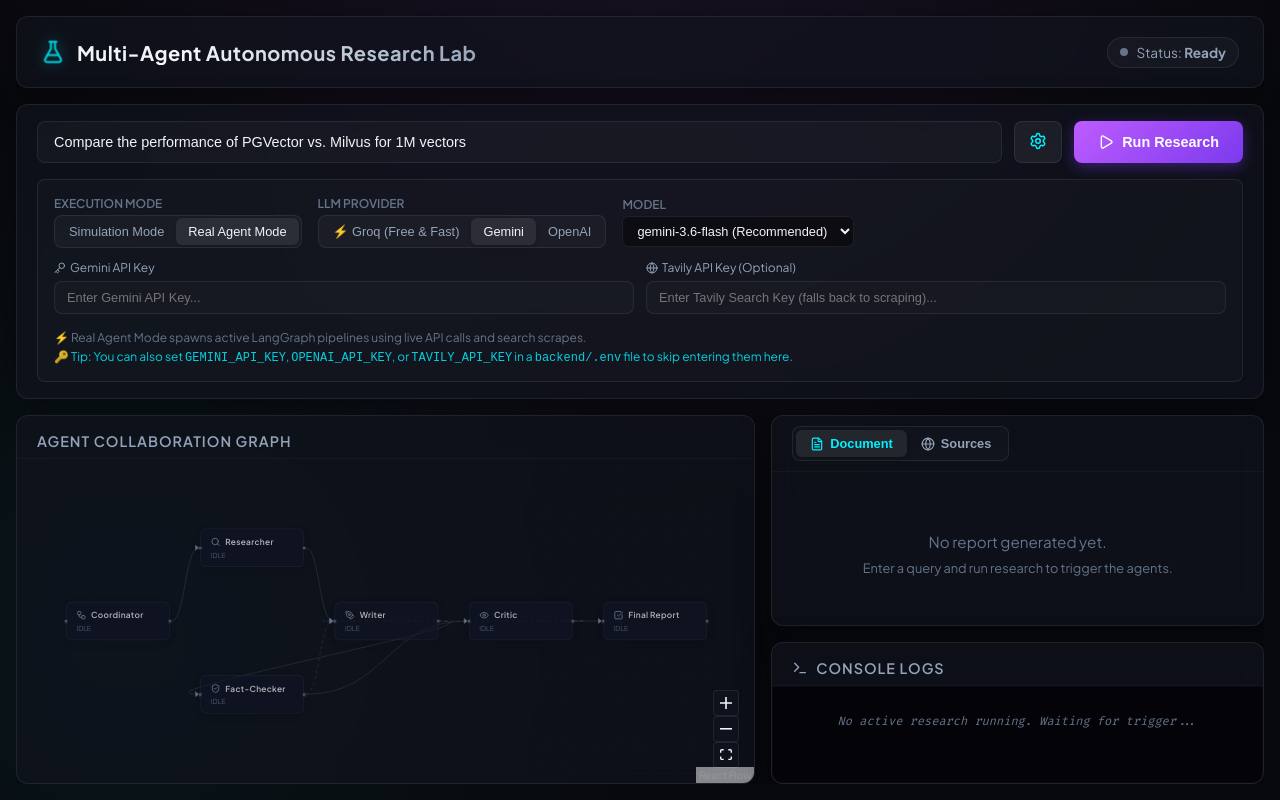
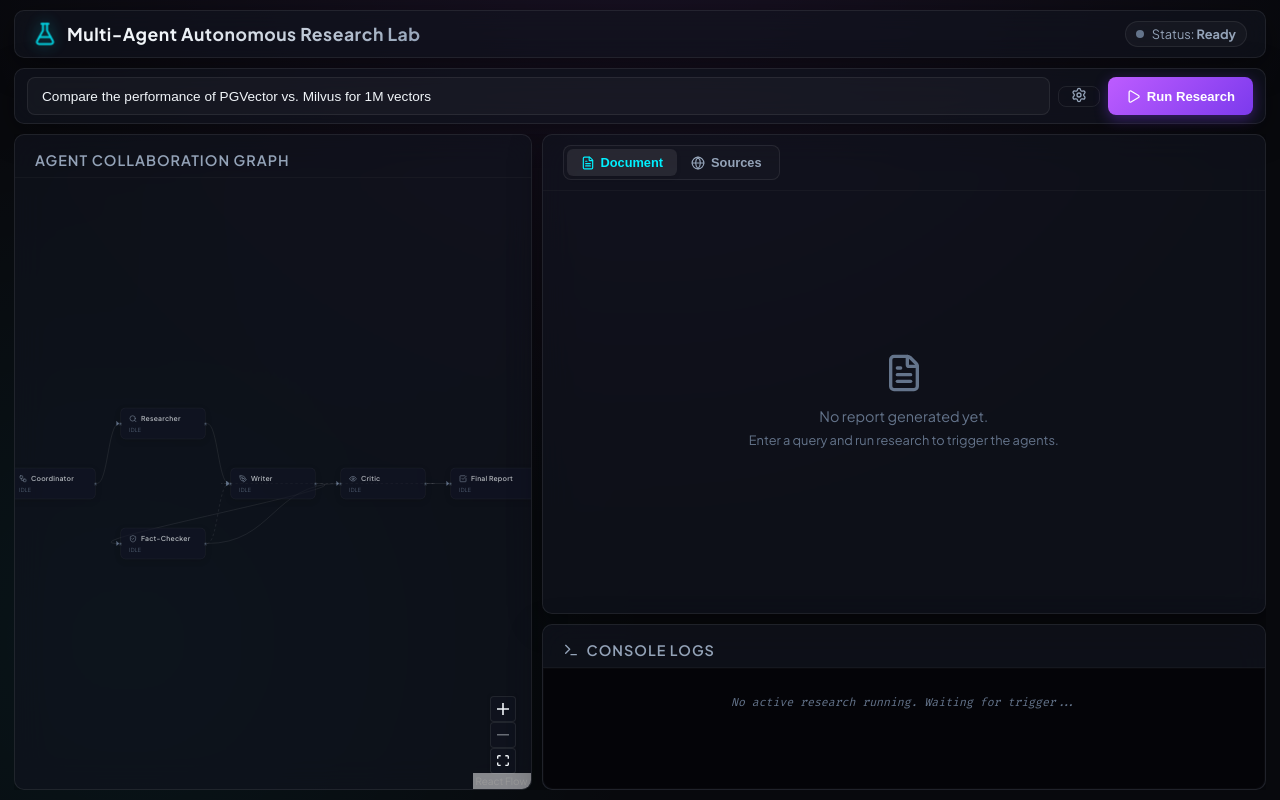
Before and after one commit to RahulNaikMudavath/Multi-Agent-Autonomous-Research-Lab-Agentic-AI-, a React (Vite) app in the folder frontend/: page / in a window 1280 px wide. Built offline with nearby package versions, Linux system fonts and the light colour scheme.

Commit message:
fix(ui & agents): compact sleek control panel layout, strip reasoning think tags, and domain-adaptive report prompts

```diff
--- a/frontend/src/App.css
+++ b/frontend/src/App.css
@@ -65,8 +65,8 @@ body {
   display: flex;
   flex-direction: column;
   height: 100vh;
-  padding: 16px;
-  gap: 16px;
+  padding: 10px 14px;
+  gap: 10px;
   background: radial-gradient(circle at 50% -20%, rgba(189, 92, 255, 0.1) 0%, transparent 60%),
               radial-gradient(circle at 10% 80%, rgba(0, 240, 255, 0.05) 0%, transparent 40%);
 }
@@ -77,7 +77,7 @@ body {
   backdrop-filter: blur(16px);
   -webkit-backdrop-filter: blur(16px);
   border: 1px solid var(--border-color);
-  border-radius: 12px;
+  border-radius: 10px;
   box-shadow: 0 8px 32px 0 rgba(0, 0, 0, 0.37);
   transition: border-color 0.3s ease, box-shadow 0.3s ease;
 }
@@ -91,14 +91,15 @@ body {
   display: flex;
   justify-content: space-between;
   align-items: center;
-  padding: 16px 24px;
-  height: 72px;
+  padding: 8px 18px;
+  height: 48px;
+  min-height: 48px;
 }
 
 .header-logo {
   display: flex;
   align-items: center;
-  gap: 12px;
+  gap: 10px;
 }
 
 .logo-icon {
@@ -108,7 +109,7 @@ body {
 }
 
 .header-logo h1 {
-  font-size: 1.25rem;
+  font-size: 1.1rem;
   font-weight: 700;
   letter-spacing: 0.5px;
   background: linear-gradient(135deg, var(--text-primary) 30%, var(--text-secondary) 100%);
@@ -120,10 +121,10 @@ body {
   display: flex;
   align-items: center;
   gap: 8px;
-  font-size: 0.85rem;
+  font-size: 0.8rem;
   color: var(--text-secondary);
   background: rgba(255, 255, 255, 0.03);
-  padding: 6px 12px;
+  padding: 4px 10px;
   border-radius: 20px;
   border: 1px solid var(--border-color);
 }
@@ -155,24 +156,25 @@ body {
 .dashboard-grid {
   display: flex;
   flex: 1;
-  gap: 16px;
+  gap: 10px;
   overflow: hidden;
-  height: calc(100% - 88px);
+  height: calc(100% - 58px);
 }
 
 .left-column {
-  flex: 3;
+  flex: 1;
   display: flex;
   flex-direction: column;
-  gap: 16px;
+  gap: 10px;
   height: 100%;
+  min-width: 320px;
 }
 
 .right-column {
-  flex: 2;
+  flex: 1.4;
   display: flex;
   flex-direction: column;
-  gap: 16px;
+  gap: 10px;
   height: 100%;
 }
 
@@ -327,15 +329,15 @@ body {
 
 /* Control Panel */
 .control-panel {
-  padding: 16px 20px;
+  padding: 8px 12px;
   display: flex;
   flex-direction: column;
-  gap: 16px;
+  gap: 8px;
 }
 
 .settings-row {
   display: flex;
-  gap: 16px;
+  gap: 10px;
   align-items: center;
   flex-wrap: wrap;
 }
@@ -344,7 +346,7 @@ body {
   display: flex;
   background: rgba(255, 255, 255, 0.03);
   border: 1px solid var(--border-color);
-  border-radius: 8px;
+  border-radius: 6px;
   padding: 2px;
 }
 
@@ -352,10 +354,10 @@ body {
   background: transparent;
   border: none;
   color: var(--text-secondary);
-  padding: 6px 12px;
-  border-radius: 6px;
+  padding: 4px 10px;
+  border-radius: 5px;
   cursor: pointer;
-  font-size: 0.8rem;
+  font-size: 0.75rem;
   font-weight: 500;
   transition: all 0.2s;
 }
@@ -369,12 +371,12 @@ body {
 .input-field {
   background: rgba(255, 255, 255, 0.02);
   border: 1px solid var(--border-color);
-  border-radius: 8px;
+  border-radius: 6px;
   color: var(--text-primary);
-  padding: 8px 12px;
-  font-size: 0.8rem;
+  padding: 6px 10px;
+  font-size: 0.75rem;
   outline: none;
-  min-width: 160px;
+  min-width: 140px;
   flex: 1;
 }
 
@@ -385,8 +387,9 @@ body {
 
 .search-row {
   display: flex;
-  gap: 12px;
+  gap: 8px;
   width: 100%;
+  align-items: center;
 }
 
 .search-input {
@@ -395,10 +398,11 @@ body {
   border: 1px solid var(--border-color);
   border-radius: 8px;
   color: var(--text-primary);
-  padding: 12px 16px;
-  font-size: 0.9rem;
+  padding: 8px 14px;
+  font-size: 0.85rem;
   outline: none;
   transition: all 0.2s;
+  height: 38px;
 }
 
 .search-input:focus {
@@ -411,15 +415,17 @@ body {
   border: none;
   color: white;
   border-radius: 8px;
-  padding: 12px 24px;
+  padding: 8px 18px;
   font-weight: 600;
-  font-size: 0.9rem;
+  font-size: 0.82rem;
+  height: 38px;
   cursor: pointer;
   display: flex;
   align-items: center;
-  gap: 8px;
+  gap: 6px;
   box-shadow: 0 4px 14px rgba(124, 58, 237, 0.4);
   transition: all 0.2s;
+  white-space: nowrap;
 }
 
 .btn-primary:hover {
@@ -436,7 +442,7 @@ body {
 
 /* Report Viewer Panel */
 .report-panel {
-  flex: 3;
+  flex: 3.5;
   display: flex;
   flex-direction: column;
   overflow: hidden;
@@ -444,9 +450,9 @@ body {
 
 .report-content {
   flex: 1;
-  padding: 20px;
+  padding: 16px 20px;
   overflow-y: auto;
-  font-size: 0.95rem;
+  font-size: 0.9rem;
   line-height: 1.6;
 }
 
@@ -459,51 +465,54 @@ body {
   color: var(--text-dim);
   gap: 12px;
   text-align: center;
-  padding: 40px;
+  padding: 30px;
 }
 
 /* Markdown Rendering Customizations */
 .markdown-body h1, .markdown-body h2, .markdown-body h3 {
   color: var(--text-primary);
-  margin-top: 1.5rem;
-  margin-bottom: 0.75rem;
+  margin-top: 1.25rem;
+  margin-bottom: 0.6rem;
   font-weight: 600;
 }
-.markdown-body h1 { font-size: 1.4rem; border-bottom: 1px solid rgba(255,255,255,0.05); padding-bottom: 6px; }
-.markdown-body h2 { font-size: 1.15rem; }
-.markdown-body h3 { font-size: 1rem; }
-.markdown-body p { margin-bottom: 1rem; color: var(--text-secondary); }
-.markdown-body ul, .markdown-body ol { margin-bottom: 1rem; padding-left: 20px; color: var(--text-secondary); }
-.markdown-body li { margin-bottom: 0.25rem; }
+.markdown-body h1 { font-size: 1.3rem; border-bottom: 1px solid rgba(255,255,255,0.06); padding-bottom: 4px; }
+.markdown-body h2 { font-size: 1.1rem; }
+.markdown-body h3 { font-size: 0.95rem; }
+.markdown-body p { margin-bottom: 0.75rem; color: var(--text-secondary); }
+.markdown-body ul, .markdown-body ol { margin-bottom: 0.75rem; padding-left: 18px; color: var(--text-secondary); }
+.markdown-body li { margin-bottom: 0.2rem; }
 .markdown-body table {
   width: 100%;
   border-collapse: collapse;
-  margin: 1.5rem 0;
-  font-size: 0.85rem;
+  margin: 1.2rem 0;
+  font-size: 0.82rem;
+  border-radius: 6px;
+  overflow: hidden;
 }
 .markdown-body th, .markdown-body td {
   border: 1px solid var(--border-color);
-  padding: 8px 12px;
+  padding: 7px 10px;
   text-align: left;
 }
 .markdown-body th {
-  background-color: rgba(255, 255, 255, 0.04);
+  background-color: rgba(255, 255, 255, 0.05);
   font-weight: 600;
+  color: var(--text-primary);
 }
 .markdown-body tr:nth-child(even) {
-  background-color: rgba(255, 255, 255, 0.01);
+  background-color: rgba(255, 255, 255, 0.015);
 }
 .markdown-body blockquote {
   border-left: 3px solid var(--accent-purple);
   padding-left: 12px;
   color: var(--text-secondary);
   font-style: italic;
-  margin: 1rem 0;
+  margin: 0.75rem 0;
 }
 
 /* Logs Panel Terminal */
 .logs-panel {
-  flex: 2;
+  flex: 1.2;
   display: flex;
   flex-direction: column;
   overflow: hidden;
@@ -515,7 +524,7 @@ body {
   border: 1.5px solid rgba(255, 255, 255, 0.02);
   border-radius: 0 0 10px 10px;
   font-family: 'Fira Code', monospace;
-  font-size: 0.75rem;
+  font-size: 0.72rem;
   padding: 16px;
   overflow-y: auto;
   display: flex;
--- a/frontend/src/components/ControlPanel.jsx
+++ b/frontend/src/components/ControlPanel.jsx
@@ -22,11 +22,7 @@ export default function ControlPanel({
   onStart,
   onStop
 }) {
-  const [showSettings, setShowSettings] = useState(() => {
-    const storedKey = localStorage.getItem('research_api_key') || '';
-    const storedMode = localStorage.getItem('research_mode') || 'real';
-    return storedMode === 'real' && !storedKey;
-  });
+  const [showSettings, setShowSettings] = useState(false);
   const [revisionText, setRevisionText] = useState('');
 
   const handleSubmit = (e) => {
@@ -37,12 +33,12 @@ export default function ControlPanel({
 
   return (
     <div className="glass-panel control-panel">
-      <form onSubmit={handleSubmit} style={{ display: 'flex', flexDirection: 'column', gap: '16px' }}>
+      <form onSubmit={handleSubmit} style={{ display: 'flex', flexDirection: 'column', gap: '8px' }}>
         <div className="search-row">
           <input
             type="text"
             className="search-input"
-            placeholder="Enter research topic (e.g., 'Compare PGVector vs Milvus performance for 1M vectors')..."
+            placeholder="Enter research topic (e.g., 'Compare BMW M4 vs Audi S4' or 'PGVector vs Milvus')..."
             value={query}
             onChange={(e) => setQuery(e.target.value)}
             disabled={isRunning}
@@ -51,16 +47,17 @@ export default function ControlPanel({
           <button
             type="button"
             className="toggle-btn"
+            title="Configure LLM & Execution Settings"
             style={{
               border: '1px solid var(--border-color)',
               borderRadius: '8px',
-              padding: '0 14px',
-              background: showSettings ? 'rgba(255,255,255,0.06)' : 'transparent',
+              padding: '0 12px',
+              background: showSettings ? 'rgba(0, 240, 255, 0.1)' : 'transparent',
               color: showSettings ? 'var(--accent-cyan)' : 'var(--text-secondary)'
             }}
             onClick={() => setShowSettings(!showSettings)}
           >
-            <Settings size={18} />
+            <Settings size={16} />
           </button>
 
           {!isRunning ? (
@@ -69,7 +66,7 @@ export default function ControlPanel({
               className="btn-primary"
               disabled={!query.trim()}
             >
-              <Play size={16} /> Run Research
+              <Play size={15} /> Run Research
             </button>
           ) : (
             <button
@@ -78,51 +75,53 @@ export default function ControlPanel({
               style={{ background: 'linear-gradient(135deg, var(--accent-red) 0%, #dc2626 100%)', boxShadow: '0 4px 14px rgba(220, 38, 38, 0.4)' }}
               onClick={onStop}
             >
-              <Square size={16} /> Abort
+              <Square size={15} /> Abort
             </button>
           )}
         </div>
 
-        {/* Collapsible Settings Panel */}
+        {/* Collapsible Compact Settings Panel */}
         {showSettings && (
           <div
             style={{
               display: 'flex',
               flexDirection: 'column',
-              gap: '12px',
-              padding: '16px',
-              background: 'rgba(255,255,255,0.02)',
+              gap: '8px',
+              padding: '10px 14px',
+              background: 'rgba(0,0,0,0.35)',
               borderRadius: '8px',
               border: '1px solid var(--border-color)',
               animation: 'fadeIn 0.2s ease'
             }}
           >
-            <div className="settings-row">
-              <div style={{ display: 'flex', flexDirection: 'column', gap: '4px' }}>
-                <span style={{ fontSize: '0.75rem', color: 'var(--text-dim)', fontWeight: 600, textTransform: 'uppercase' }}>Execution Mode</span>
+            <div className="settings-row" style={{ gap: '12px', alignItems: 'center' }}>
+              <div style={{ display: 'flex', alignItems: 'center', gap: '6px' }}>
+                <span style={{ fontSize: '0.72rem', color: 'var(--text-dim)', fontWeight: 600, textTransform: 'uppercase' }}>Mode:</span>
                 <div className="toggle-group">
                   <button
                     type="button"
                     className={`toggle-btn ${mode === 'simulation' ? 'active' : ''}`}
                     onClick={() => setMode('simulation')}
                     disabled={isRunning}
+                    style={{ padding: '4px 10px', fontSize: '0.75rem' }}
                   >
-                    Simulation Mode
+                    Simulation
                   </button>
                   <button
                     type="button"
                     className={`toggle-btn ${mode === 'real' ? 'active' : ''}`}
                     onClick={() => setMode('real')}
                     disabled={isRunning}
+                    style={{ padding: '4px 10px', fontSize: '0.75rem' }}
                   >
-                    Real Agent Mode
+                    Real Agent
                   </button>
                 </div>
               </div>
 
               {mode === 'simulation' && (
-                <div style={{ display: 'flex', flexDirection: 'column', gap: '4px', animation: 'fadeIn 0.2s ease' }}>
-                  <span style={{ fontSize: '0.75rem', color: 'var(--text-dim)', fontWeight: 600, textTransform: 'uppercase' }}>Simulation Speed</span>
+                <div style={{ display: 'flex', alignItems: 'center', gap: '6px' }}>
+                  <span style={{ fontSize: '0.72rem', color: 'var(--text-dim)', fontWeight: 600, textTransform: 'uppercase' }}>Speed:</span>
                   <div className="toggle-group">
                     {[
                       { label: '1x', value: 1 },
@@ -136,6 +135,7 @@ export default function ControlPanel({
                         className={`toggle-btn ${speed === opt.value ? 'active' : ''}`}
                         onClick={() => setSpeed(opt.value)}
                         disabled={isRunning}
+                        style={{ padding: '4px 8px', fontSize: '0.75rem' }}
                       >
                         {opt.label}
                       </button>
@@ -146,8 +146,8 @@ export default function ControlPanel({
 
               {mode === 'real' && (
                 <>
-                  <div style={{ display: 'flex', flexDirection: 'column', gap: '4px' }}>
-                    <span style={{ fontSize: '0.75rem', color: 'var(--text-dim)', fontWeight: 600, textTransform: 'uppercase' }}>LLM Provider</span>
+                  <div style={{ display: 'flex', alignItems: 'center', gap: '6px' }}>
+                    <span style={{ fontSize: '0.72rem', color: 'var(--text-dim)', fontWeight: 600, textTransform: 'uppercase' }}>Provider:</span>
                     <div className="toggle-group">
                       <button
                         type="button"
@@ -157,9 +157,9 @@ export default function ControlPanel({
                           setModel('openai/gpt-oss-120b');
                         }}
                         disabled={isRunning}
-                        style={{ fontWeight: provider === 'groq' ? 700 : 500 }}
+                        style={{ padding: '4px 10px', fontSize: '0.75rem', fontWeight: provider === 'groq' ? 700 : 500 }}
                       >
-                        ⚡ Groq (Free & Fast)
+                        ⚡ Groq (Fast & Free)
                       </button>
                       <button
                         type="button"
@@ -169,6 +169,7 @@ export default function ControlPanel({
                           setModel('gemini-3.6-flash');
                         }}
                         disabled={isRunning}
+                        style={{ padding: '4px 10px', fontSize: '0.75rem' }}
                       >
                         Gemini
                       </button>
@@ -180,21 +181,22 @@ export default function ControlPanel({
                           setModel('gpt-4o-mini');
                         }}
                         disabled={isRunning}
+                        style={{ padding: '4px 10px', fontSize: '0.75rem' }}
                       >
                         OpenAI
                       </button>
                     </div>
                   </div>
 
-                  <div style={{ display: 'flex', flexDirection: 'column', gap: '4px', minWidth: '200px' }}>
-                    <span style={{ fontSize: '0.75rem', color: 'var(--text-dim)', fontWeight: 600, textTransform: 'uppercase' }}>Model</span>
+                  <div style={{ display: 'flex', alignItems: 'center', gap: '6px', minWidth: '180px' }}>
+                    <span style={{ fontSize: '0.72rem', color: 'var(--text-dim)', fontWeight: 600, textTransform: 'uppercase' }}>Model:</span>
                     <select
                       className="input-field"
                       style={{
-                        padding: '6px 10px',
-                        height: '36px',
-                        fontSize: '0.8rem',
-                        background: 'rgba(0, 0, 0, 0.4)',
+                        padding: '4px 8px',
+                        height: '28px',
+                        fontSize: '0.75rem',
+                        background: 'rgba(0, 0, 0, 0.5)',
                         border: '1px solid var(--border-color)',
                         borderRadius: '6px',
                         color: 'var(--text-primary)',
@@ -234,33 +236,35 @@ export default function ControlPanel({
               <div
                 style={{
                   display: 'flex',
-                  gap: '12px',
+                  gap: '10px',
                   flexWrap: 'wrap',
-                  animation: 'fadeIn 0.2s ease'
+                  marginTop: '2px'
                 }}
               >
-                <div style={{ flex: 1, minWidth: '240px', display: 'flex', flexDirection: 'column', gap: '6px' }}>
-                  <label style={{ fontSize: '0.75rem', color: 'var(--text-secondary)', display: 'flex', alignItems: 'center', gap: '4px' }}>
-                    <Key size={12} /> {provider === 'groq' ? 'Groq API Key (Free at console.groq.com)' : (provider === 'gemini' ? 'Gemini API Key' : 'OpenAI API Key')}
+                <div style={{ flex: 1, minWidth: '220px', display: 'flex', alignItems: 'center', gap: '6px' }}>
+                  <label style={{ fontSize: '0.72rem', color: 'var(--text-secondary)', display: 'flex', alignItems: 'center', gap: '4px', whiteSpace: 'nowrap' }}>
+                    <Key size={11} /> {provider === 'groq' ? 'Groq Key:' : (provider === 'gemini' ? 'Gemini Key:' : 'OpenAI Key:')}
                   </label>
                   <input
                     type="password"
                     className="input-field"
-                    placeholder={`Enter ${provider === 'groq' ? 'Groq' : (provider === 'gemini' ? 'Gemini' : 'OpenAI')} API Key...`}
+                    style={{ padding: '4px 8px', height: '28px', fontSize: '0.75rem' }}
+                    placeholder={`Enter ${provider === 'groq' ? 'Groq' : (provider === 'gemini' ? 'Gemini' : 'OpenAI')} Key (or leave blank to use backend .env)...`}
                     value={apiKey}
                     onChange={(e) => setApiKey(e.target.value)}
                     disabled={isRunning}
                   />
                 </div>
 
-                <div style={{ flex: 1, minWidth: '240px', display: 'flex', flexDirection: 'column', gap: '6px' }}>
-                  <label style={{ fontSize: '0.75rem', color: 'var(--text-secondary)', display: 'flex', alignItems: 'center', gap: '4px' }}>
-                    <Globe size={12} /> Tavily API Key (Optional)
+                <div style={{ flex: 1, minWidth: '220px', display: 'flex', alignItems: 'center', gap: '6px' }}>
+                  <label style={{ fontSize: '0.72rem', color: 'var(--text-secondary)', display: 'flex', alignItems: 'center', gap: '4px', whiteSpace: 'nowrap' }}>
+                    <Globe size={11} /> Tavily Key (Opt):
                   </label>
                   <input
                     type="password"
                     className="input-field"
-                    placeholder="Enter Tavily Search Key (falls back to scraping)..."
+                    style={{ padding: '4px 8px', height: '28px', fontSize: '0.75rem' }}
+                    placeholder="Tavily Key (falls back to auto scraping)..."
                     value={tavilyKey}
                     onChange={(e) => setTavilyKey(e.target.value)}
                     disabled={isRunning}
@@ -269,16 +273,16 @@ export default function ControlPanel({
               </div>
             )}
 
-            <div style={{ fontSize: '0.75rem', color: 'var(--text-dim)', marginTop: '4px', display: 'flex', flexDirection: 'column', gap: '4px' }}>
-              <div>
+            <div style={{ fontSize: '0.7rem', color: 'var(--text-dim)', display: 'flex', justifyContent: 'space-between', flexWrap: 'wrap', gap: '4px' }}>
+              <span>
                 {mode === 'simulation'
-                  ? '💡 Simulation Mode runs a realistic, cyclic multi-agent run with mock data. Zero API keys required.'
-                  : '⚡ Real Agent Mode spawns active LangGraph pipelines using live API calls and search scrapes.'}
-              </div>
+                  ? '💡 Simulation Mode runs an instant cyclic multi-agent run with mock data.'
+                  : '⚡ Real Agent Mode spawns active LangGraph multi-agent pipelines with live search.'}
+              </span>
               {mode === 'real' && (
-                <div style={{ color: 'var(--accent-cyan)', opacity: 0.85 }}>
-                  🔑 Tip: You can also set <code>GEMINI_API_KEY</code>, <code>OPENAI_API_KEY</code>, or <code>TAVILY_API_KEY</code> in a <code>backend/.env</code> file to skip entering them here.
-                </div>
+                <span style={{ color: 'var(--accent-cyan)', opacity: 0.85 }}>
+                  🔑 Server environment keys in <code>backend/.env</code> are used automatically.
+                </span>
               )}
             </div>
           </div>
```
Also changed, not shown: 5 other files (tests, documents, lock files or other folders).
